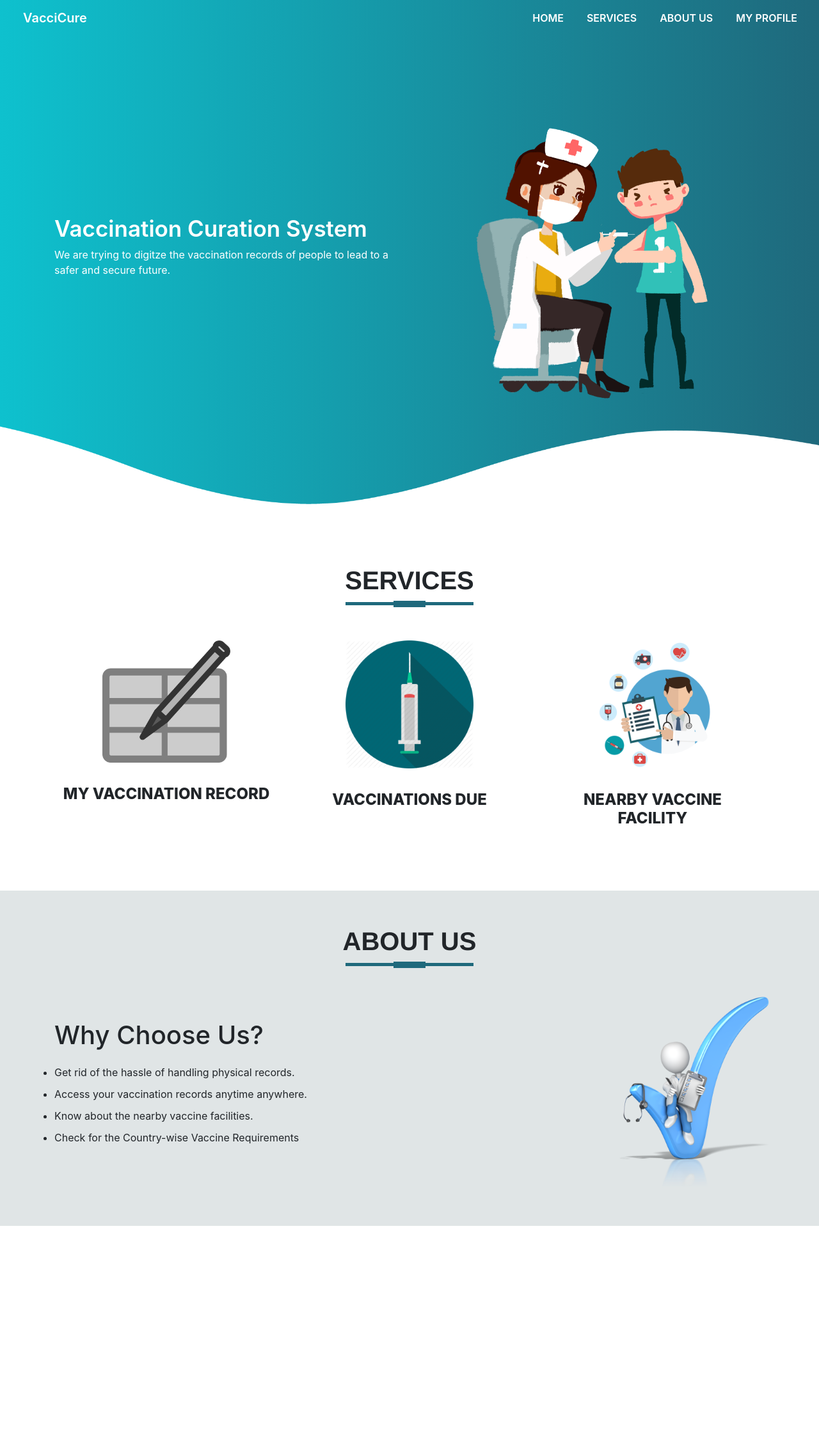
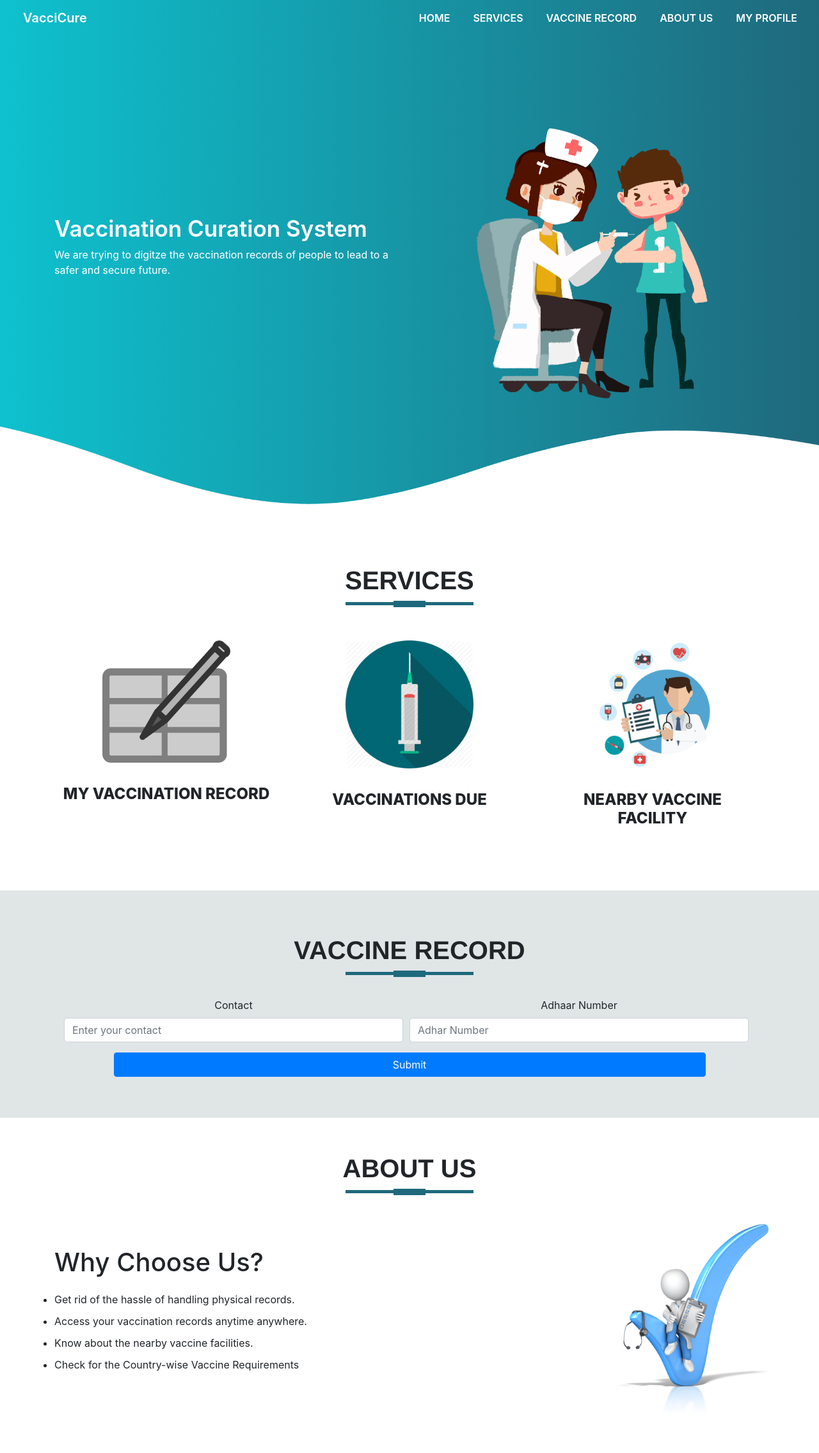
Before and after one commit to sargamm/DBMS-Flask-Project-1, a Flask app: page / in a window 1280 px wide. Shown: the whole page at 64% size. Before the commit the page ends 1916 px from the top, so only its background shows below. Run offline with Flask 2, Linux system fonts and the light colour scheme; some libraries are stand-ins or nearby versions.

Commit message:
Added the form for user vaccine record from contact and adhaar number

```diff
--- a/app.py
+++ b/app.py
@@ -62,6 +62,7 @@ def login():
             session['userId'] = x[1]
             session['userName'] = x[0].upper()
             session['roleID'] = x[3]
+            print(x[3])
             cur.close()
             return render_template('index.html')
     else:
--- a/static/style.css
+++ b/static/style.css
@@ -101,7 +101,7 @@ body
 /* About-us */
 #about-us
 {
-    background-color: #E0E5E6;
+    background-color: #fff;
     padding-bottom: 50px;
     padding-top: 50px;
 }
@@ -122,3 +122,8 @@ body
     padding-left: 10px;
     margin-left: 300px;
 }
+
+.vaccine-record {
+    padding: 4em;
+    background-color: #E0E5E6;
+}
--- a/templates/home.html
+++ b/templates/home.html
@@ -23,6 +23,9 @@
                 </li>
                 <li class="nav-item">
                   <a class="nav-link" href="#services">SERVICES</a>
+                </li>
+                <li class="nav-item">
+                    <a class="nav-link" href="#history">VACCINE RECORD</a>
                 </li>
                 <li class="nav-item">
                   <a class="nav-link" href="#about">ABOUT US</a>
@@ -75,6 +78,28 @@
     </div>
     </div>
     </section>
+    <section class="vaccine-record"  id="history">
+      <div class="container">
+        <h1 class="title text-center">VACCINE RECORD</h1>
+        <div class="row">
+          <div class="col-12 text-center">
+            <form action="/generalQuery">
+              <div class="form-row col-12">
+                  <div class="form-group col-md-6">
+                      <label for="contact">Contact</label>
+                      <input type="text" minlength="10" required="true" class="form-control" id="contact" aria-describedby="emailHelp" placeholder="Enter your contact">
+                  </div>
+                  <div class="form-group col-md-6">
+                      <label for="AdhaarNumber">Adhaar Number</label>
+                      <input type="text" class="form-control" id="adhar" placeholder="Adhar Number">
+                  </div>
+              </div>
+              <button type="submit" class="btn btn-primary col-10">Submit</button>
+            </form>
+          </div>
+        </div>
+      </div>
+    </section>
     <!------------About us--------------->
     <section id="about-us">
     <div class="container">
--- a/templates/navbar.html
+++ b/templates/navbar.html
@@ -13,6 +13,9 @@
               <a class="nav-link" href="#services">SERVICES</a>
             </li>
             <li class="nav-item">
+                <a class="nav-link" href="#history">Vaccine History</a>
+            </li>
+            <li class="nav-item">
               <a class="nav-link" href="#about">ABOUT US</a>
             </li>
             <li class="nav-item">
--- a/templates/signup.html
+++ b/templates/signup.html
@@ -1,5 +1,4 @@
 {% extends 'base.html' %}
-
 
 {% block header %}
     {% if not session.loggedIn %}
```
Also changed, not shown: templates/general.html (added, +13 -0 lines), templates/index.html (+11 -5 lines).
